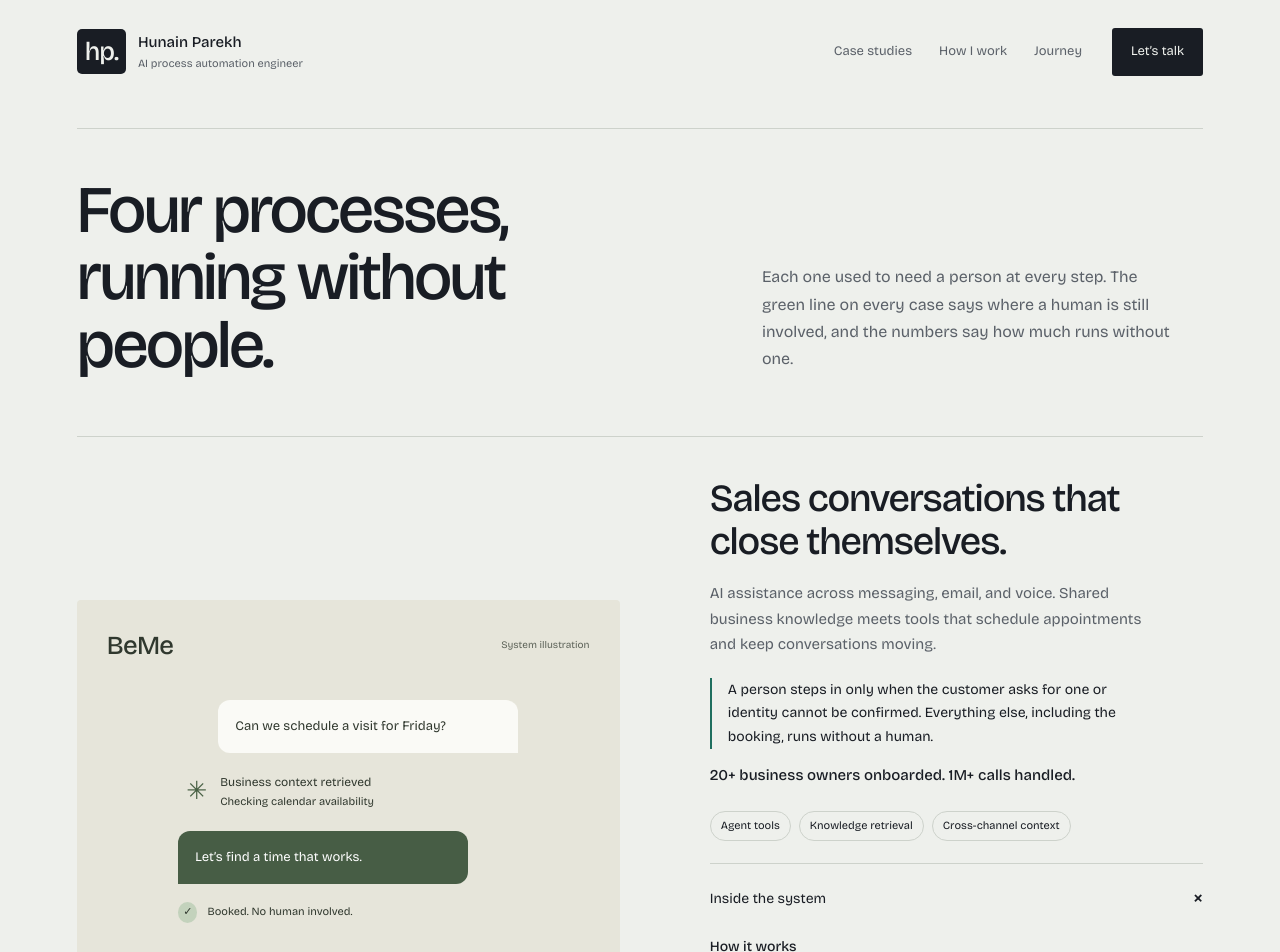
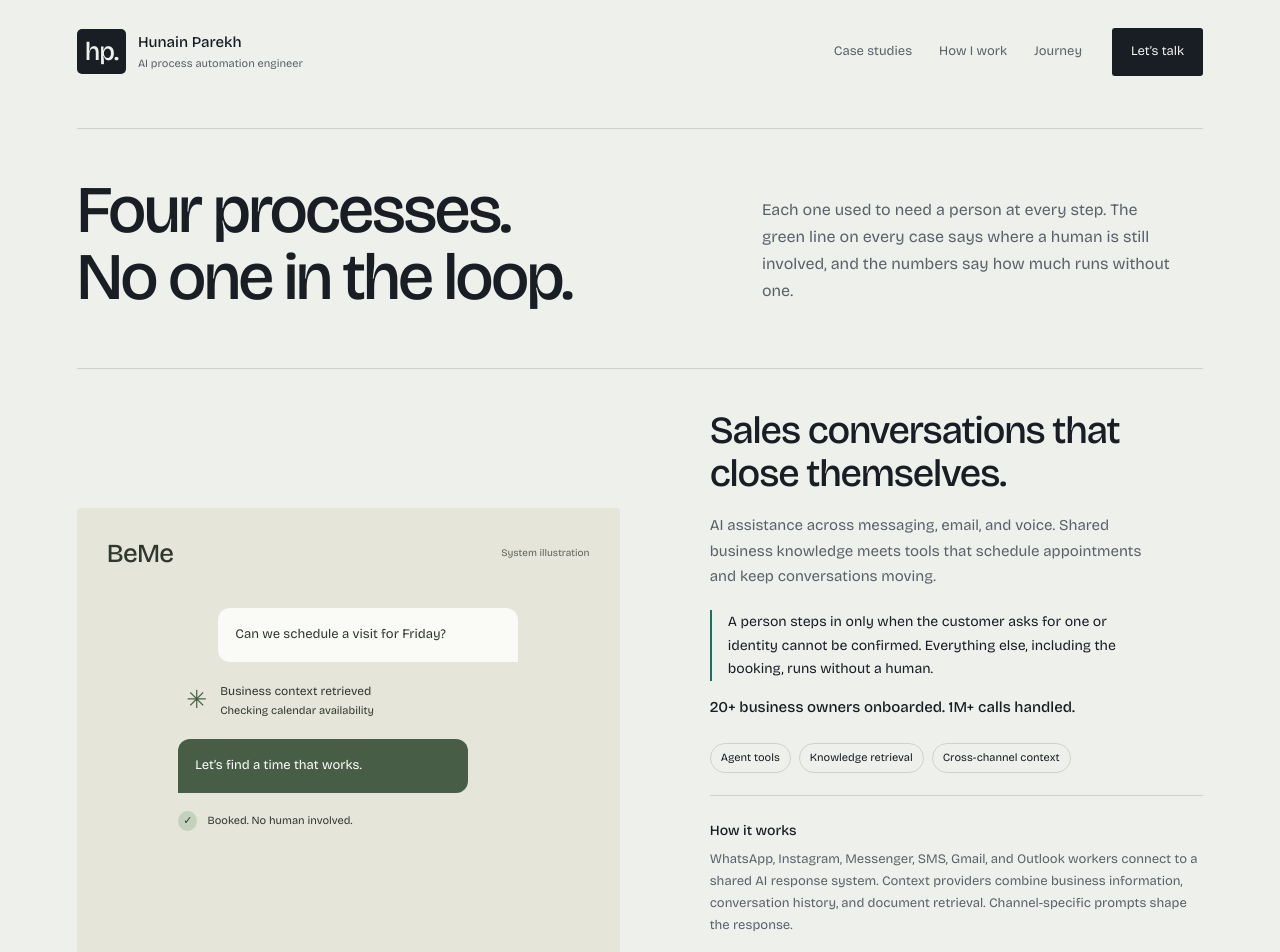
Before and after one commit to hunain-parekh/personal-website, a Next.js app: page /work in a window 1280 px wide. Shown: the top 952 px of the page. Built offline with nearby package versions, Linux system fonts and the light colour scheme.

Commit message:
Tighten the case studies page
Two-line title; details render as plain subsections instead of an
already-open toggle.

Co-Authored-By: Claude Fable 5.1 <noreply@anthropic.com>

```diff
--- a/src/app/work/page.tsx
+++ b/src/app/work/page.tsx
@@ -4,5 +4,5 @@ import { Page, PageHead, Work, Code, Cta } from "@/components/Portfolio";
 export const metadata: Metadata = { title: "Case studies — Hunain Parekh", description: "Four business processes running without people: patient booking, sales conversations, guest admission, and employee performance." };
 
 export default function WorkPage() {
-  return <Page><PageHead title={<>Four processes,<br />running without people.</>} intro="Each one used to need a person at every step. The green line on every case says where a human is still involved, and the numbers say how much runs without one." /><Work bare /><Code /><Cta /></Page>;
+  return <Page><PageHead title={<>Four processes.<br />No one in the loop.</>} intro="Each one used to need a person at every step. The green line on every case says where a human is still involved, and the numbers say how much runs without one." /><Work bare /><Code /><Cta /></Page>;
 }
--- a/src/components/Portfolio.tsx
+++ b/src/components/Portfolio.tsx
@@ -80,7 +80,7 @@ export function Work({ featured = false, bare = false }: { featured?: boolean; b
         {(featured ? projects.filter(p => p.name === 'xAIa') : projects).map(project => <article key={project.name} className={styles.project} data-reveal><TiltCard className={`${styles.projectVisual} ${styles[project.visual]}`} max={5}><div className={styles.visualHeading}><strong>{project.name}</strong><span>System illustration</span></div>
           {project.visual === 'beme' ? <div className={styles.conversation}><div className={styles.message}>Can we schedule a visit for Friday?</div><div className={styles.tool}><span aria-hidden="true">✳</span><div>Business context retrieved<small>Checking calendar availability</small></div></div><div className={styles.reply}>Let’s find a time that works.</div><div className={styles.result}><span aria-hidden="true">✓</span> Booked. No human involved.</div></div> : project.visual === 'xaia' ? <div className={styles.voiceIllustration}><div className={styles.wave} aria-hidden="true">{Array.from({ length: 35 }, (_, i) => <i key={i} style={{ height: `${16 + Math.abs(Math.sin(i * 1.8) * Math.cos(i * .3)) * 78}px` }} />)}</div><span>Call in. Appointment out.</span><div className={styles.voiceTags}><span>Arabic</span><span>English</span><span>Simplex</span></div></div> : project.visual === 'play' ? <div className={styles.ticket}><div><small>You’re on the list.</small><strong>Good times.<br />Great company.</strong></div><div className={styles.ticketBottom}><span>Play Lounge<br /><small>Guest experience</small></span><span className={styles.ticketMark} aria-hidden="true">✳</span></div></div> : null}
           {project.visual === 'track' && <div className={styles.scorecard}><div className={styles.signals}><span>Task<strong>Invoice module shipped</strong></span><span>Submitted<strong>2 days early</strong></span><span>QA<strong>Passed, 1 minor</strong></span><span>Live feedback<strong>Client: “exactly what we asked”</strong></span></div><div className={styles.score}><small>Performance this week</small><strong>92</strong><i style={{ width: "92%" }} /></div></div>}
-        </TiltCard><div className={styles.projectCopy}><h3>{project.title}</h3><p>{project.description}</p><p className={styles.automated}>{project.handover}</p><p className={styles.numbers}>{project.numbers}</p><div className={styles.tags}>{project.tags.map(tag => <span key={tag}>{tag}</span>)}</div><details open={!featured}><summary>Inside the system <span aria-hidden="true">+</span></summary><div className={styles.caseStudy}><h4>How it works</h4><p>{project.detail}</p><h4>Engineering detail</h4><p>{project.decision}</p></div></details></div></article>)}
+        </TiltCard><div className={styles.projectCopy}><h3>{project.title}</h3><p>{project.description}</p><p className={styles.automated}>{project.handover}</p><p className={styles.numbers}>{project.numbers}</p><div className={styles.tags}>{project.tags.map(tag => <span key={tag}>{tag}</span>)}</div>{bare ? <div className={`${styles.caseStudy} ${styles.caseStudyOpen}`}><h4>How it works</h4><p>{project.detail}</p><h4>Engineering detail</h4><p>{project.decision}</p></div> : <details><summary>Inside the system <span aria-hidden="true">+</span></summary><div className={styles.caseStudy}><h4>How it works</h4><p>{project.detail}</p><h4>Engineering detail</h4><p>{project.decision}</p></div></details>}</div></article>)}
       </section>
   </>;
 }
```
Also changed, not shown: src/components/Portfolio.module.css, work-top.jpg (added).
